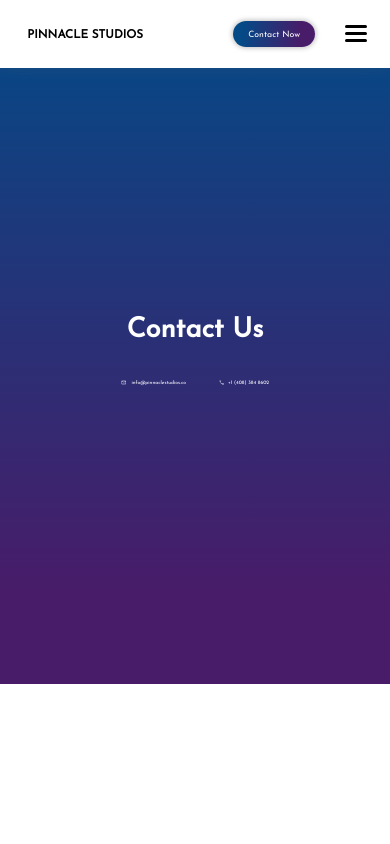
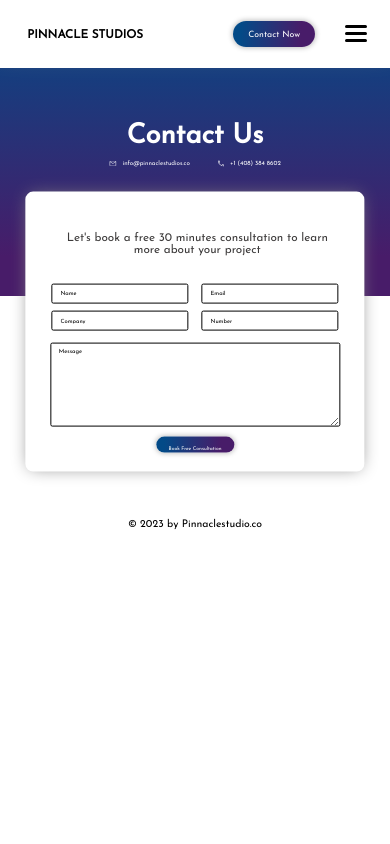
Before and after one commit to haider2shah/pinnacleStudios, a React (Create React App) app in the folder pinnacle-studios/: page /contactuspage in a window 390 px wide. Shown: the top 844 px of the page. Built offline with nearby package versions, Linux system fonts and the light colour scheme.

Commit message:
contactUsMQ

```diff
--- a/pinnacle-studios/src/components/AboutUsPage.css
+++ b/pinnacle-studios/src/components/AboutUsPage.css
@@ -371,6 +371,7 @@
         flex-direction: column;
         justify-content: space-evenly;
         margin-top: 5vw;
+        height: 100%;
     }
 
     .aboutUsPage-content2 .bot-side .sections {
--- a/pinnacle-studios/src/components/ContactUsPage.css
+++ b/pinnacle-studios/src/components/ContactUsPage.css
@@ -223,3 +223,132 @@ input::placeholder{
     font-weight: 400;
     color: black;
 }
+
+
+@media (max-width: 850px) {
+    .ContactUsPage-section {
+        align-items: center;
+        background-color: #fff;
+        color: #000;
+        display: flex;
+        justify-content: center;
+        min-height: 500px;
+        width: 100%;
+    }
+
+    .gradient-bg {
+        align-items: center;
+        background: linear-gradient(180deg, #044986 2.52%, #481c69 86.55%);
+        display: flex;
+        flex-direction: column;
+        height: 76vw;
+        justify-content: center;
+    }
+
+    .gradient-bg h1 {
+        color: #fff;
+        font-family: Josefin sans;
+        font-size: 7vw;
+        margin: 0 0 6vw;
+        text-align: center;
+    }
+
+    .contact-info {
+        flex-direction: row;
+        justify-content: space-between;
+        top: 41vw;
+        width: 44%;
+    }
+
+    .email-info {
+        align-items: center;
+        display: flex;
+        height: -webkit-fit-content;
+        height: -moz-fit-content;
+        height: fit-content;
+        justify-content: space-between;
+        width: 47%;
+    }
+
+    .phone-info {
+        align-items: center;
+        display: flex;
+        height: -webkit-fit-content;
+        height: -moz-fit-content;
+        height: fit-content;
+        justify-content: space-between;
+        width: 37%;
+    }
+
+    .contact-info h1 {
+        color: #fff;
+        font-family: Josefin Sans;
+        font-size: 1.6vw;
+        font-weight: 200;
+        margin: 0;
+        text-align: center;
+    }
+
+    .contact-info .icon {
+        align-items: center;
+        background: transparent;
+        border-radius: 130px;
+        display: flex;
+        height: 2vw;
+        justify-content: center;
+        margin: 0;
+        width: 2vw;
+    }
+
+    .white-bg {
+        background: #fff;
+        height: 55vw;
+        width: 100%;
+    }
+
+    .form,
+    .form-wrapper {
+        display: flex;
+        flex-direction: column;
+        justify-content: center;
+    }
+
+    .form-wrapper {
+        align-content: center;
+        background: #fff;
+        border-radius: 2vw;
+        box-shadow: 0 0 17px -4px gray;
+        left: 50vw;
+        position: absolute;
+        -webkit-transform: translate(-50%, -50%);
+        transform: translate(-50%, -50%);
+        width: 87vw;
+        height: 72vw;
+        top: 85vw;
+    }
+
+    .contact-us-form-heading {
+        color: #3d3b3b;
+        font-family: Josefin Sans;
+        font-size: 3vw;
+        font-weight: 200;
+        justify-content: center;
+        left: 8vw;
+        text-align: center;
+        top: 8vw;
+        width: 83%;
+    }
+
+    .top-part {
+        margin-top: 11vw;
+    }
+
+    .bot-part,
+    .top-part {
+        align-items: center;
+        display: flex;
+        height: 7vw;
+        justify-content: space-between;
+        width: 73.5vw;
+    }
+}
```
